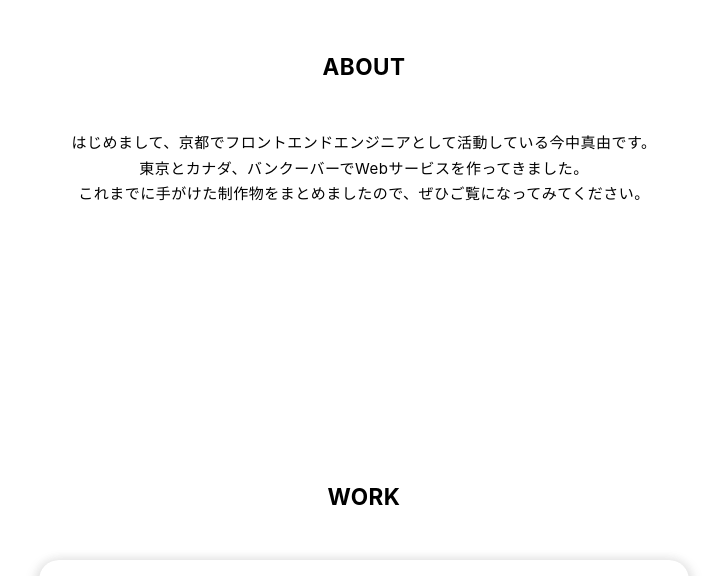
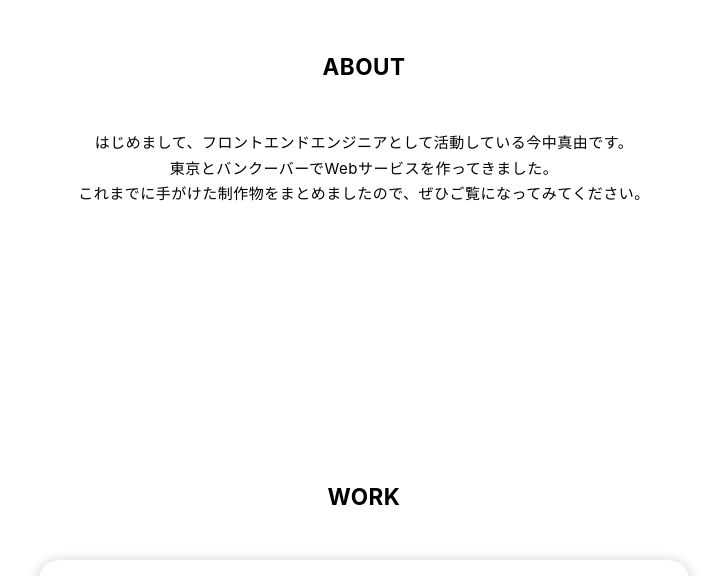
Before and after one commit to Mayu-Imanaka/mayu-imanaka-portfolio, a plain HTML site: page docs/index.html in a window 1280 px wide. Shown: the part 837-1413 px from the top of the page, without its empty margins (276-1003 px from the left). Drawn offline with Linux system fonts and the light colour scheme.

Commit message:
fix text

```diff
--- a/docs/index.html
+++ b/docs/index.html
@@ -17,7 +17,7 @@
 /static/3133d1b20494bcc15d784d5847302010/46604/baby_me.png 500w" sizes="(max-width: 500px) 100vw, 500px" /><img loading="lazy" sizes="(max-width: 500px) 100vw, 500px" srcset="/static/3133d1b20494bcc15d784d5847302010/62d80/baby_me.png 125w,
 /static/3133d1b20494bcc15d784d5847302010/e1953/baby_me.png 250w,
 /static/3133d1b20494bcc15d784d5847302010/46604/baby_me.png 500w" src="/static/3133d1b20494bcc15d784d5847302010/46604/baby_me.png" alt="" style="position:absolute;top:0;left:0;opacity:1;width:100%;height:100%;object-fit:cover;object-position:center"/></picture></noscript></div></div>
-<div class="header__intro"><h2>Hi! My name is<span class="header__name"><span data-content="M">M</span><span data-content="A">A</span><span data-content="Y">Y</span><span data-content="U">U</span></span></h2><p class="header__text">a web developer based in Kyoto</p></div></div></header><section class="about" id="about"><h2 class="title">ABOUT</h2><p class="react-reveal">はじめまして、京都でフロントエンドエンジニアとして活動している今中真由です。<br/>東京とカナダ、バンクーバーでWebサービスを作ってきました。<br/>これまでに手がけた制作物をまとめましたので、ぜひご覧になってみてください。</p></section><section class="works" id="work"><h2 class="title">WORK</h2><div class="works__list"><div class="react-reveal works__item"><a href="https://www.workbriefly.com/" target="_blank" rel="noopener noreferrer"><h3 class="works__title">WorkBriefly</h3></a><p class="works__desc">短期バイトの求人プラットフォーム (フロントエンド)</p><a class="works__img" href="https://www.workbriefly.com/" target="_blank" rel="noopener noreferrer"><div class=" gatsby-image-wrapper" style="position:relative;overflow:hidden"><div aria-hidden="true" style="width:100%;padding-bottom:50%"></div><img aria-hidden="true" src="images/WorkBriefly.png" alt="" style="position:absolute;top:0;left:0;width:100%;height:100%;object-fit:cover;object-position:center;opacity:1;transition-delay:500ms"/><noscript><picture><source srcset="/static/1fa7555ba0ee58b023f968568cd32319/69585/wb.png 200w,
+<div class="header__intro"><h2>Hi! My name is<span class="header__name"><span data-content="M">M</span><span data-content="A">A</span><span data-content="Y">Y</span><span data-content="U">U</span></span></h2><p class="header__text">a web developer based in Kyoto</p></div></div></header><section class="about" id="about"><h2 class="title">ABOUT</h2><p class="react-reveal">はじめまして、フロントエンドエンジニアとして活動している今中真由です。<br/>東京とバンクーバーでWebサービスを作ってきました。<br/>これまでに手がけた制作物をまとめましたので、ぜひご覧になってみてください。</p></section><section class="works" id="work"><h2 class="title">WORK</h2><div class="works__list"><div class="react-reveal works__item"><a href="https://www.workbriefly.com/" target="_blank" rel="noopener noreferrer"><h3 class="works__title">WorkBriefly</h3></a><p class="works__desc">短期バイトの求人プラットフォーム (フロントエンド)</p><a class="works__img" href="https://www.workbriefly.com/" target="_blank" rel="noopener noreferrer"><div class=" gatsby-image-wrapper" style="position:relative;overflow:hidden"><div aria-hidden="true" style="width:100%;padding-bottom:50%"></div><img aria-hidden="true" src="images/WorkBriefly.png" alt="" style="position:absolute;top:0;left:0;width:100%;height:100%;object-fit:cover;object-position:center;opacity:1;transition-delay:500ms"/><noscript><picture><source srcset="/static/1fa7555ba0ee58b023f968568cd32319/69585/wb.png 200w,
 /static/1fa7555ba0ee58b023f968568cd32319/497c6/wb.png 400w,
 /static/1fa7555ba0ee58b023f968568cd32319/32df2/wb.png 730w" sizes="(max-width: 730px) 100vw, 730px" /><img loading="lazy" sizes="(max-width: 730px) 100vw, 730px" srcset="/static/1fa7555ba0ee58b023f968568cd32319/69585/wb.png 200w,
 /static/1fa7555ba0ee58b023f968568cd32319/497c6/wb.png 400w,
```
Also changed, not shown: 3 other files.
